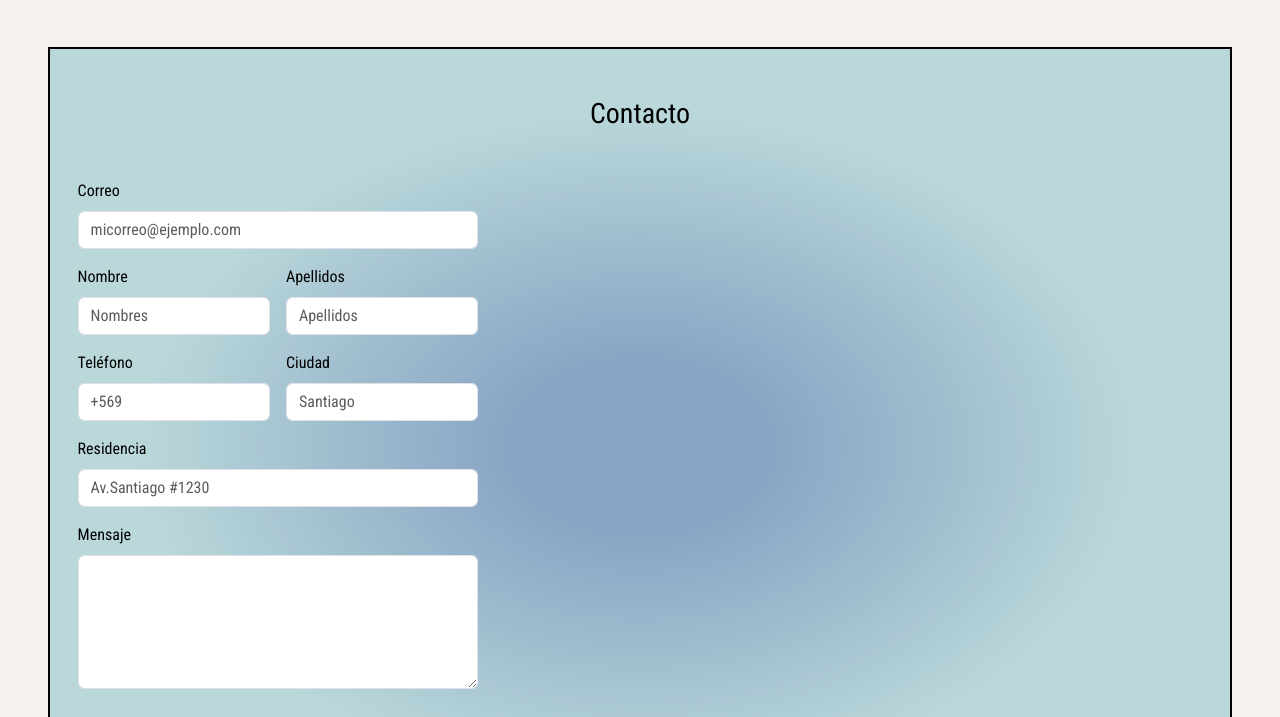
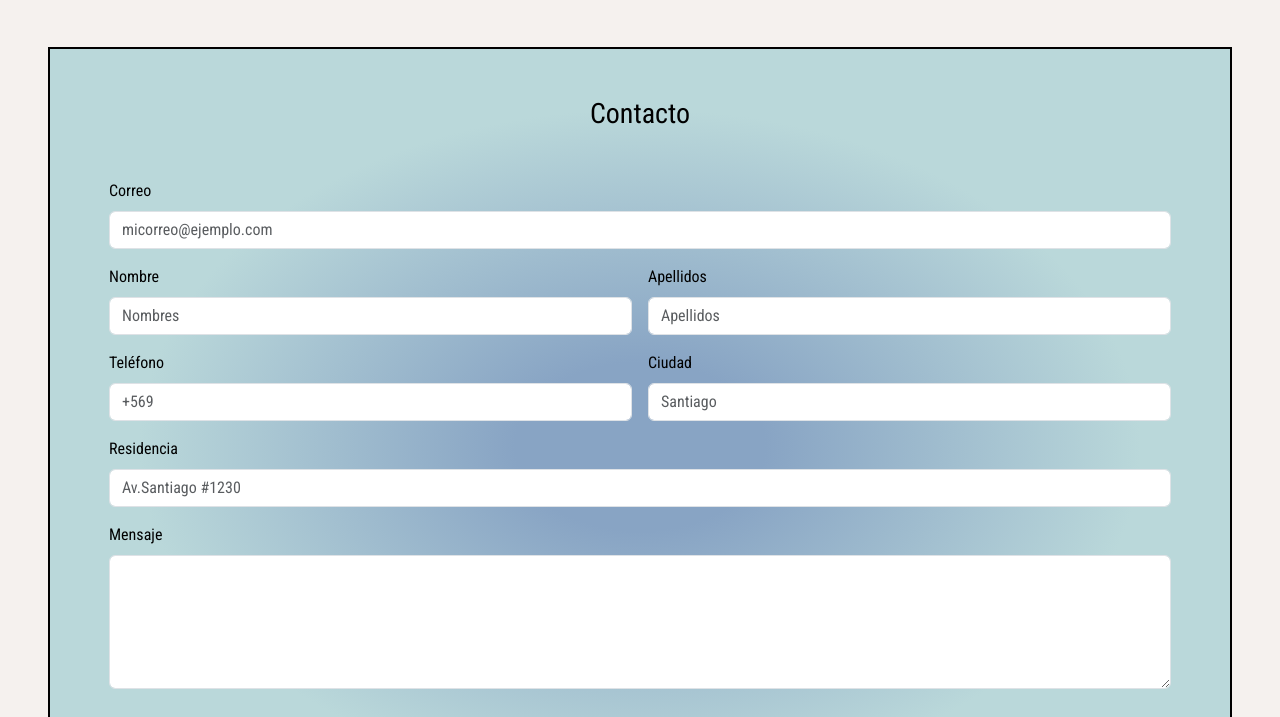
Before and after one commit to FranciscoEljuri/Tienda-Animales, a plain HTML site: page Contacto.html in a window 1280 px wide. Shown: the part 83-800 px from the top of the page. Drawn offline with nearby package versions, Linux system fonts and the light colour scheme.

Commit message:
ultima actualizacion 14-05 3.0

```diff
--- a/Contacto.html
+++ b/Contacto.html
@@ -29,11 +29,11 @@
 
 
 <h1 class="titulo_form">Formulario de Contacto</h1>
-<div id="contenedor_form" class="justify-content-center">
+<div id="contenedor_form" >
     <h3 class="Subtitulo_form">Contacto</h3>
-    <div id="form_contacto" class="justify-content-center">
+    <div id="form_contacto" >
 
-        <div id="seccion_campos" class="container justify-content-center">
+        <div id="seccion_campos" >
 
             <div id="campo_correo">
                 <label for="correoinput" class="form-label">Correo</label>
--- a/css/stylecontacto.css
+++ b/css/stylecontacto.css
@@ -14,13 +14,15 @@
     margin: 2rem 3rem;
     padding: 0;
     max-height: 800px;
+
 }
 
 #contenedor_form #form_contacto{
     display: grid;
-    grid-template-columns: 40% 60%;
+    grid-template-columns: 100%;
     gap: 1rem;
     justify-content: center;
+    justify-items: center;
 }
 
 /*CSS DE CAMPOS DE DATOS*/
```
